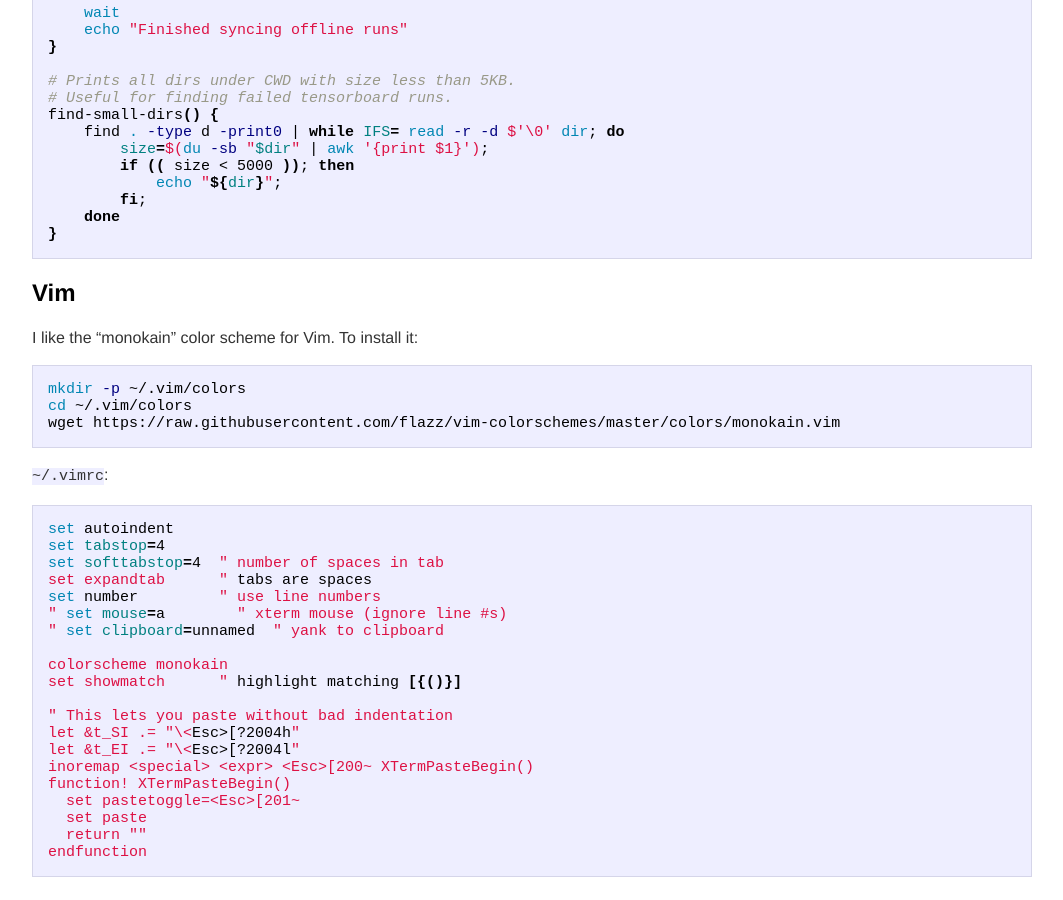
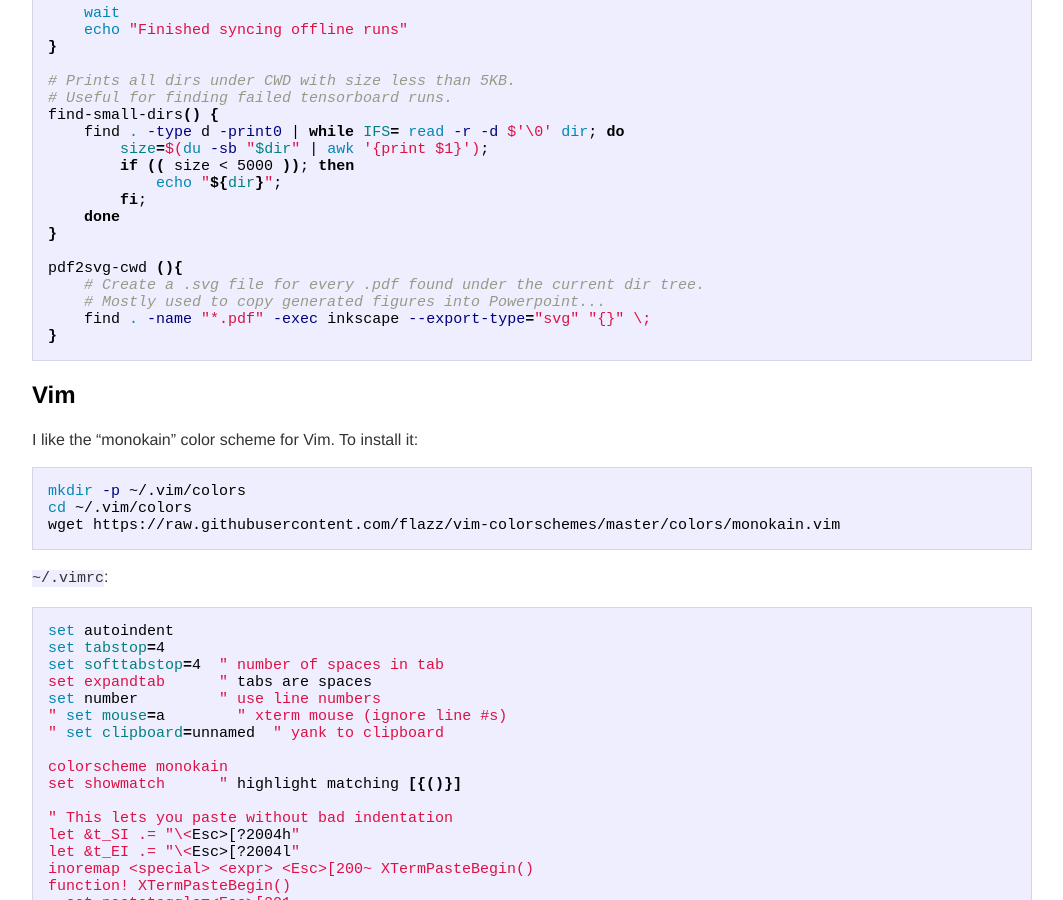
Before and after one commit to kcorder/kcorder.github.io, a Jekyll site: the page built from _posts/2021-01-13-term-configs.md, in a window 1280 px wide and 900 px high, scrolled down 1561 px. Shown: the whole window, without its empty margins (108-1171 px from the left). Built offline with Jekyll 4.4.1, drawn with Linux system fonts in a browser that asks for light colours.

Commit message:
Update 2021-01-13-term-configs.md

````diff
--- a/_posts/2021-01-13-term-configs.md
+++ b/_posts/2021-01-13-term-configs.md
@@ -98,6 +98,12 @@ find-small-dirs() {
         fi;
     done
 }
+
+pdf2svg-cwd (){
+    # Create a .svg file for every .pdf found under the current dir tree.
+    # Mostly used to copy generated figures into Powerpoint...
+    find . -name "*.pdf" -exec inkscape --export-type="svg" "{}" \;
+}
 ```
 
 
````
